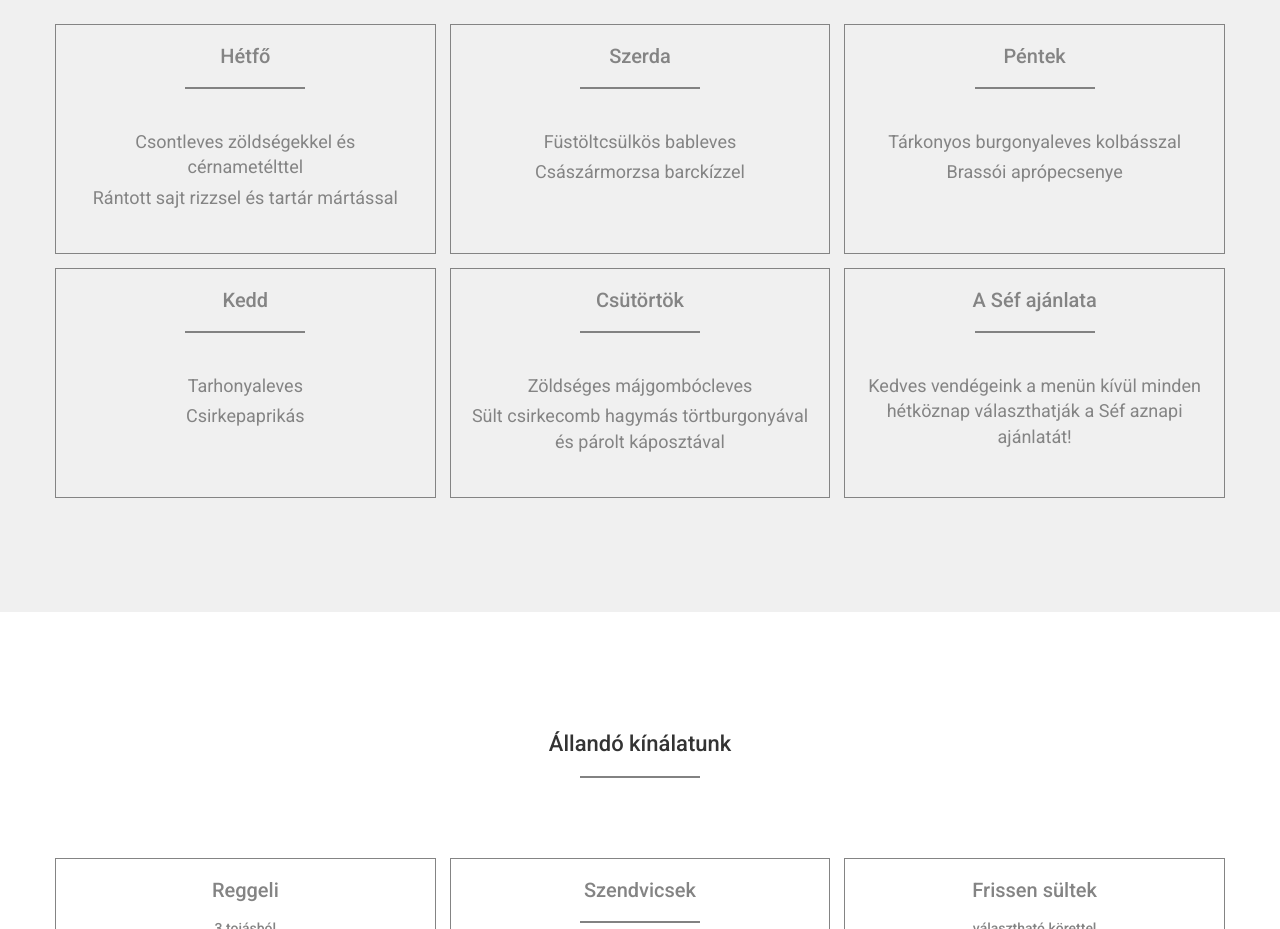
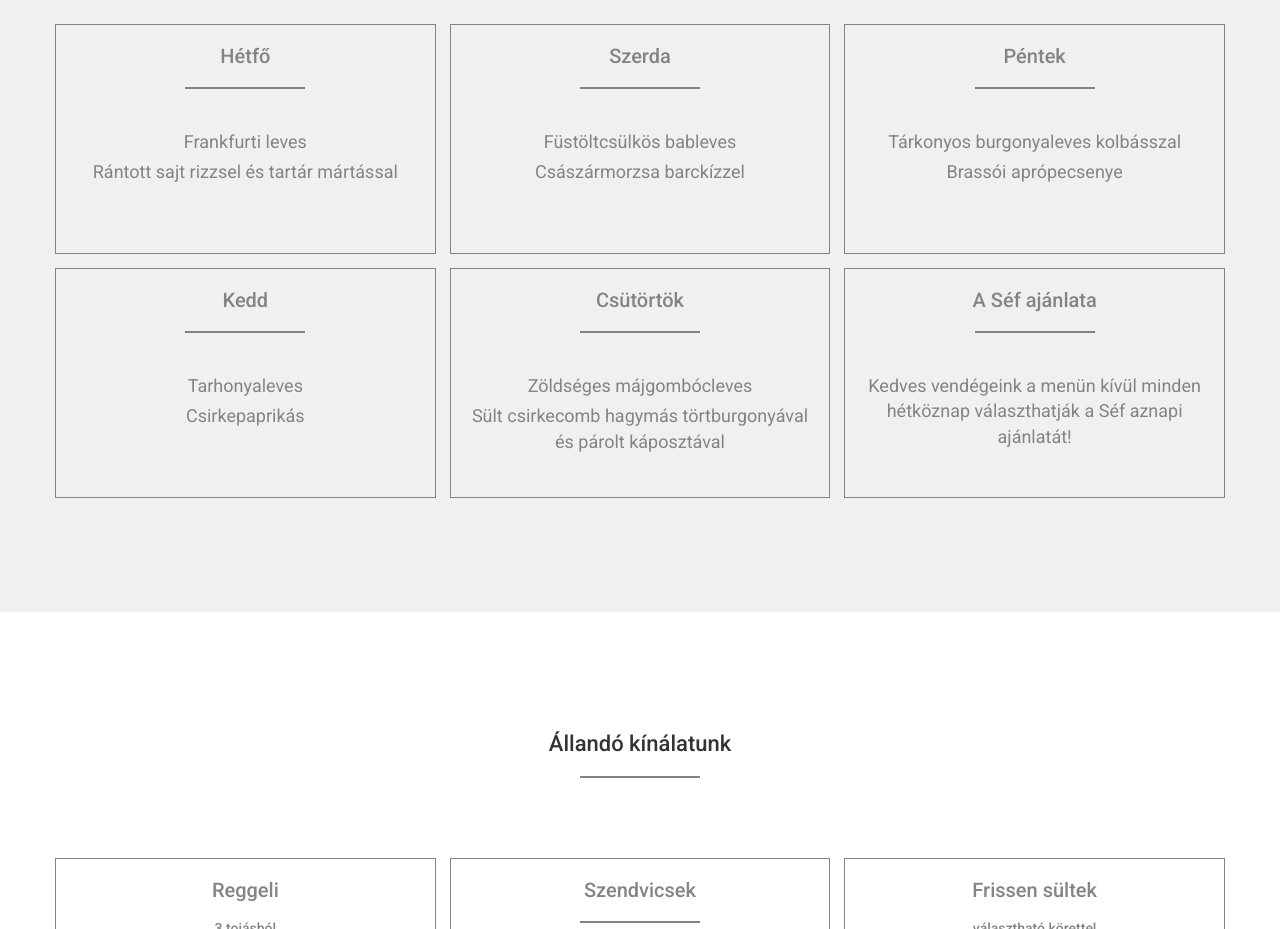
Before and after one commit to schwarzkopfb/flamo, a plain HTML site: page index.html in a window 1280 px wide. Shown: the part 1060-1989 px from the top of the page. Drawn offline with Linux system fonts and the light colour scheme.

Commit message:
menü frissítése

```diff
--- a/index.html
+++ b/index.html
@@ -127,7 +127,7 @@
 					<h1>Hétfő</h1>
 					<hr>
 					<ul>
-						<li>Csontleves zöldségekkel és cérnametélttel</li>
+						<li>Frankfurti leves</li>
 						<li>Rántott sajt rizzsel és tartár mártással</li>
 					</ul>
 				</div>
```
